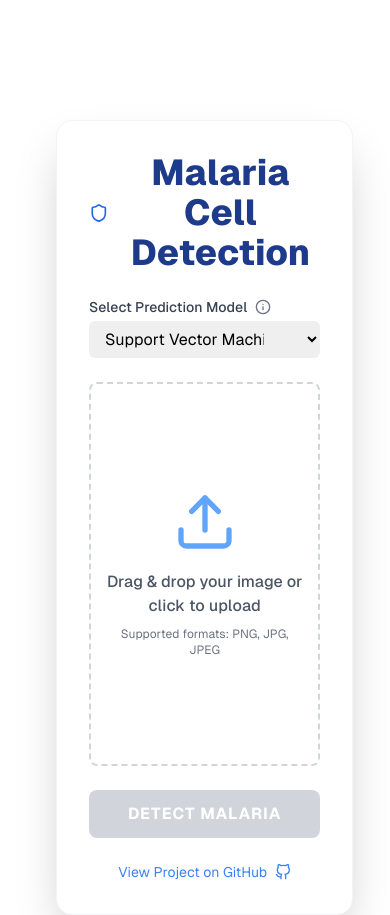
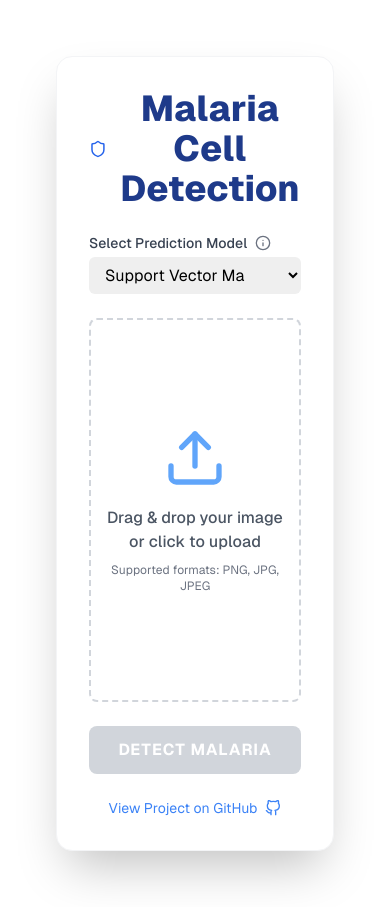
Before and after one commit to ThashmikaX/Malaria-Detection-Model, a Next.js app in the folder App/frontend/: page / in a window 390 px wide. Built offline with nearby package versions, Linux system fonts and the light colour scheme.

Commit message:
fix: remove unnecessary padding from UI component and adjust layout for better responsiveness

```diff
--- a/App/frontend/src/app/components/UI.tsx
+++ b/App/frontend/src/app/components/UI.tsx
@@ -84,7 +84,7 @@ const UI = () => {
 
   return (
     <Tooltip.Provider>
-      <div className="max-w-full w-full pt-[500px] mx-auto p-6 h-full relative flex flex-col items-center bg-gradient-to-br  min-h-screen">
+      <div className="max-w-full w-full mx-auto p-6 h-full relative flex flex-col items-center bg-gradient-to-br ">
         <div className="w-full max-w-4xl bg-white rounded-2xl shadow-2xl p-8 border border-gray-100">
           <h1 className="text-4xl font-extrabold mb-6 text-center text-blue-900 flex items-center justify-center gap-3">
             <Shield className="w-10 h-10 text-blue-600" />
--- a/App/frontend/src/app/page.tsx
+++ b/App/frontend/src/app/page.tsx
@@ -2,7 +2,7 @@ import UI from "./components/UI";
 
 export default function Home() {
   return (
-    <div className="bg-white grid grid-rows-[20px_1fr_20px] items-center justify-items-center min-h-screen p-8 pb-20 gap-16 sm:p-20 font-[family-name:var(--font-geist-sans)]">
+    <div className="bg-white w-full h-full items-center justify-items-center min-h-screen p-8 gap-16 sm:p-20 font-[family-name:var(--font-geist-sans)]">
       <UI/>
     </div>
   );
```
